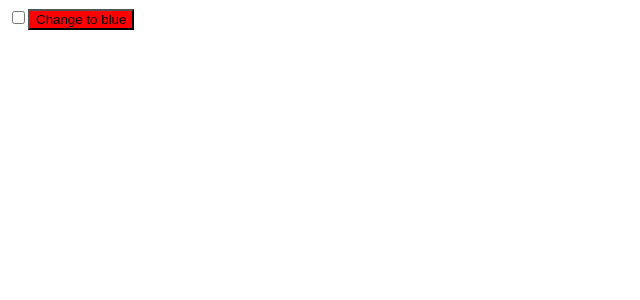
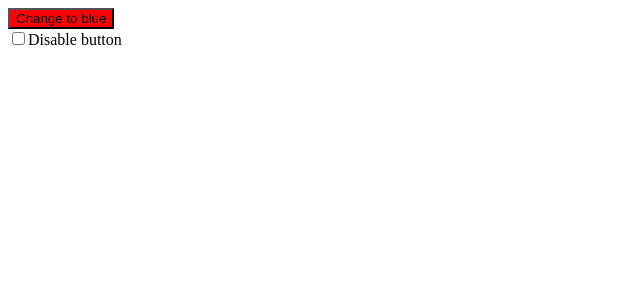
Before and after one commit to nahhuaraujo/bonnie-testing, a React (Create React App) app: page / in a window 1280 px wide. Shown: the top 300 px of the page, without its empty margins (0-640 px from the left). Built offline with nearby package versions, Linux system fonts and the light colour scheme.

Commit message:
Add disabling option for button

```diff
--- a/src/components/ChangingColorButton/ChangingColorButton.js
+++ b/src/components/ChangingColorButton/ChangingColorButton.js
@@ -6,19 +6,16 @@ const ChangingColorButton = () => {
 
   const newColor = buttonColor === 'red' ? 'blue' : 'red';
 
-  const style =
-    buttonColor === 'red'
-      ? { backgroundColor: 'red' }
-      : { backgroundColor: 'blue', color: 'white' };
+  let style;
+
+  if (isDisabled) style = { backgroundColor: 'grey', color: 'white' };
+  else if (buttonColor === 'red') style = { backgroundColor: buttonColor };
+  else if (buttonColor === 'blue')
+    style = { backgroundColor: buttonColor, color: 'white' };
 
   return (
     <div>
-      <input
-        type='checkbox'
-        onClick={e => {
-          setIsDisabled(e.target.checked);
-        }}
-      />
+      <div>
         <button
           style={style}
           disabled={isDisabled}
@@ -29,6 +26,17 @@ const ChangingColorButton = () => {
           Change to {newColor}
         </button>
       </div>
+      <div>
+        <input
+          id='disable-button-checkbox'
+          type='checkbox'
+          onClick={e => {
+            setIsDisabled(e.target.checked);
+          }}
+        />
+        <label htmlFor='disable-button-checkbox'>Disable button</label>
+      </div>
+    </div>
   );
 };
 
```
Lines whose indentation alone changed are shown as unchanged.
